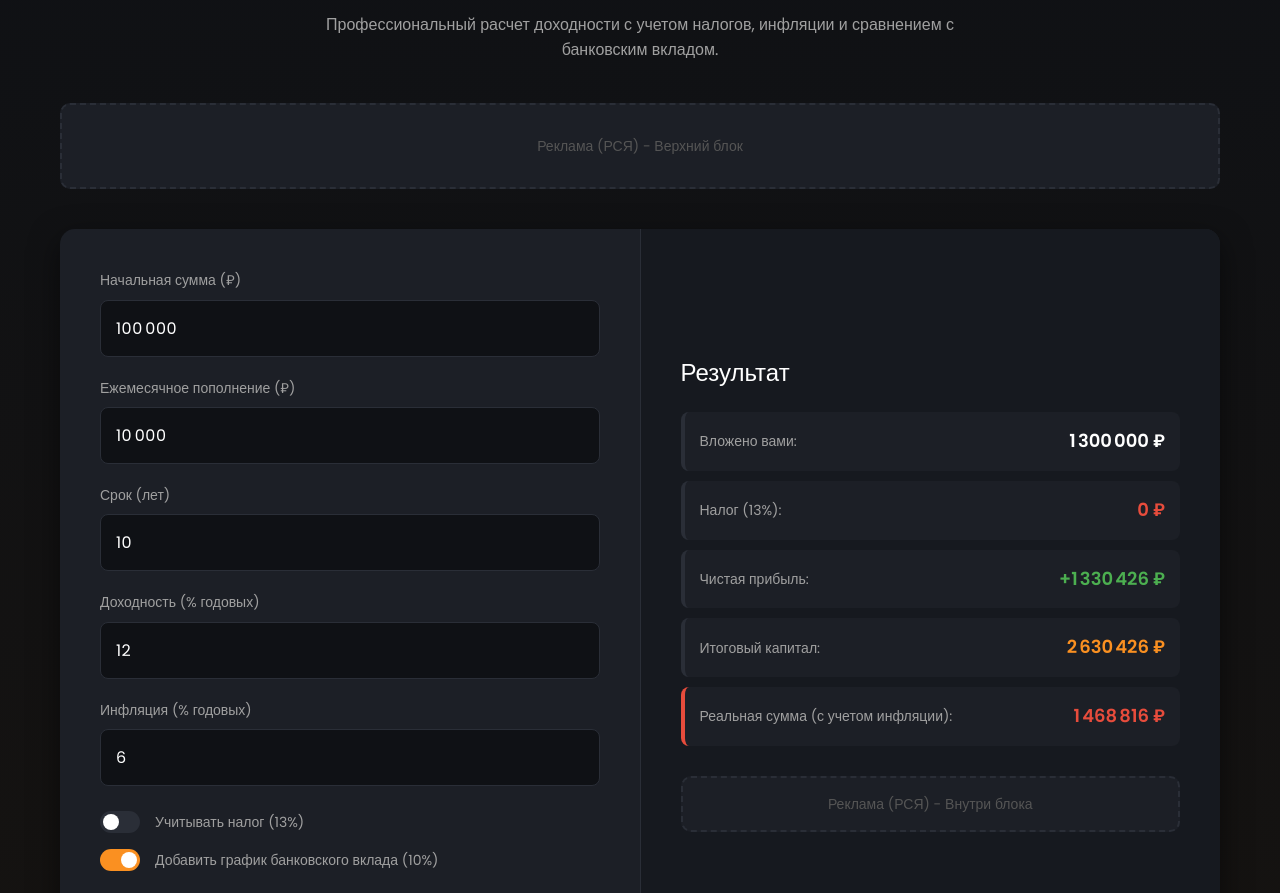
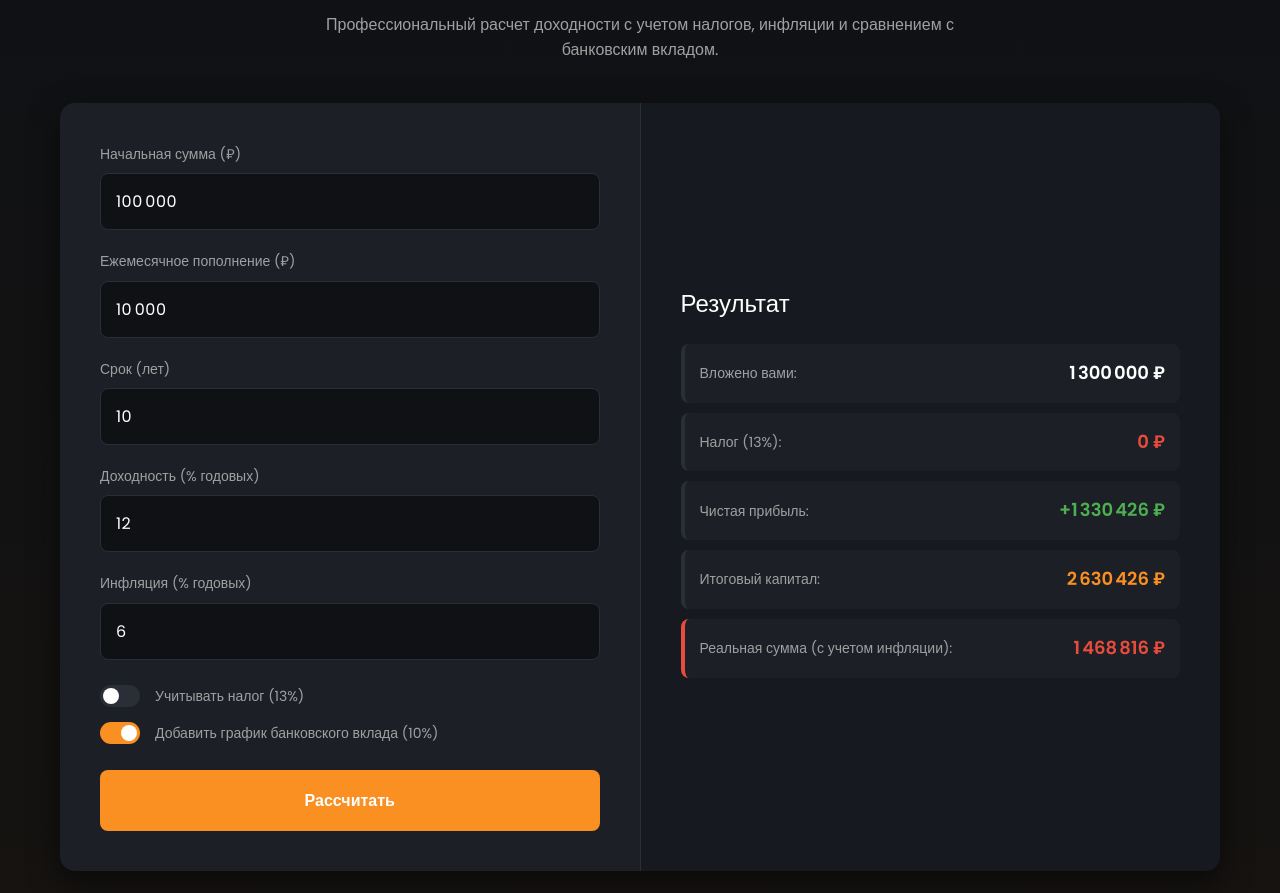
Before and after one commit to master-Pingvin/InvestCalculate, a plain HTML site: page index.html in a window 1280 px wide. Shown: the part 129-1022 px from the top of the page. Drawn offline with nearby package versions, Linux system fonts and the light colour scheme.

Commit message:
Update index.html

```diff
--- a/index.html
+++ b/index.html
@@ -29,8 +29,6 @@
                 <h1>Калькулятор сложного процента</h1>
                 <p>Профессиональный расчет доходности с учетом налогов, инфляции и сравнением с банковским вкладом.</p>
             </div>
-
-            <div class="ad-placeholder">Реклама (РСЯ) - Верхний блок</div>
 
             <div class="calc-box">
                 <!-- Левая часть: Форма -->
@@ -99,7 +97,6 @@
                         <span id="realResult">0 ₽</span>
                     </div>
 
-                    <div class="ad-placeholder" style="margin-top: 20px; padding: 15px;">Реклама (РСЯ) - Внутри блока</div>
                 </div>
             </div>
 
@@ -109,7 +106,6 @@
                 <canvas id="myChart"></canvas>
             </div>
 
-            <div class="ad-placeholder" style="margin-top: 40px;">Реклама (РСЯ) - Нижний блок</div>
         </main>
     </div>
 
```
